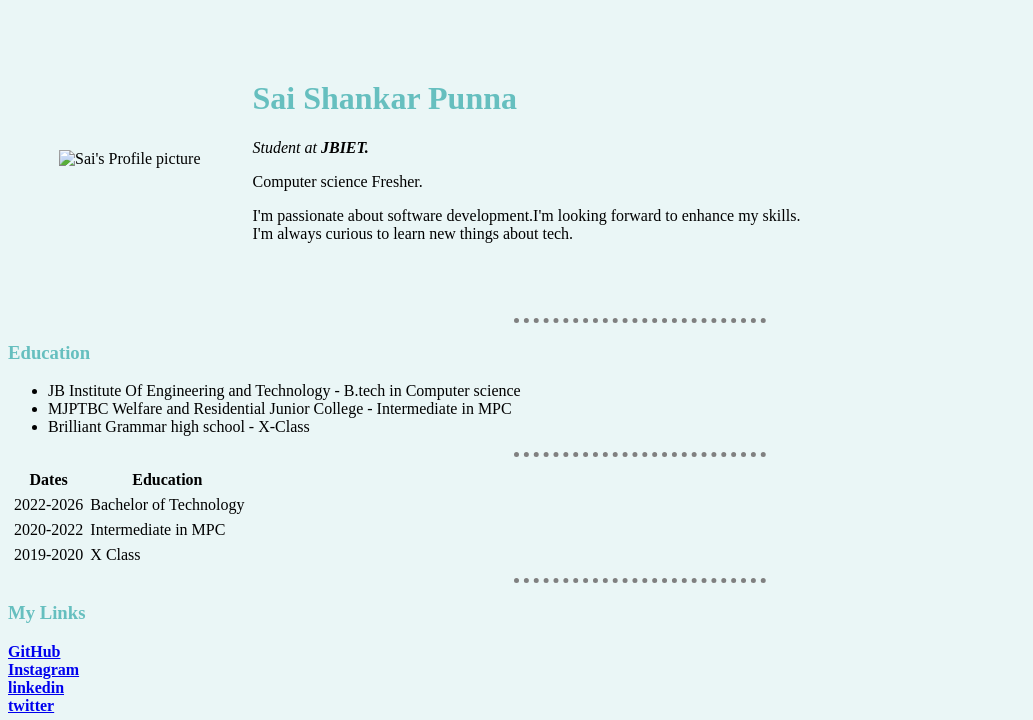
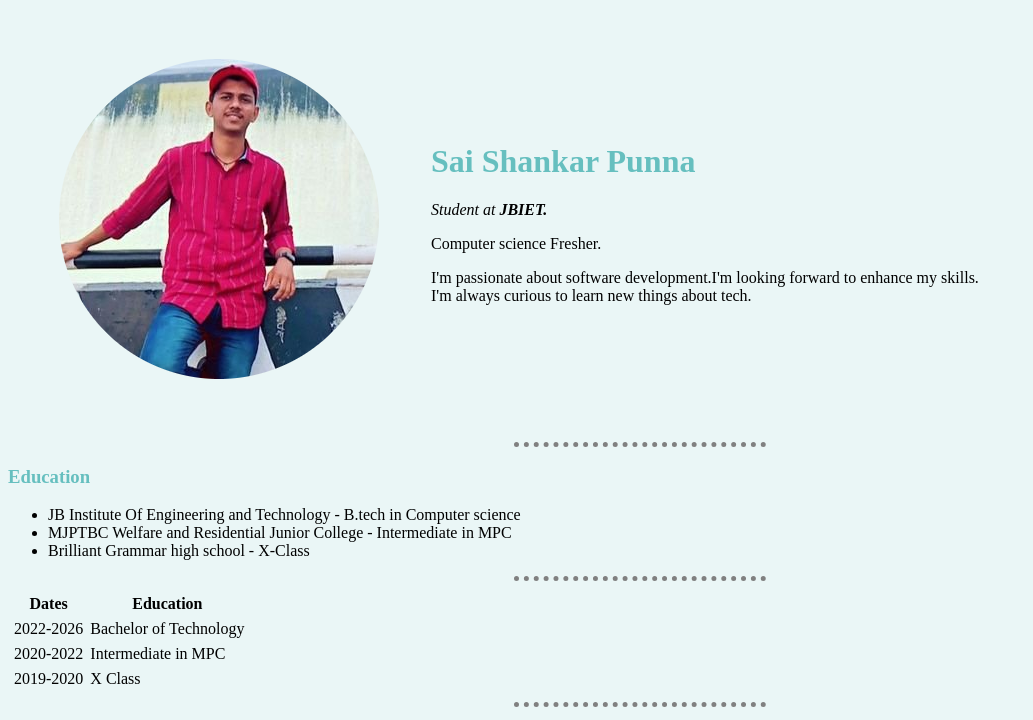
Before and after one commit to SaiShankar93/Personal-Site, a plain HTML site: page index.html in a window 1280 px wide. Shown: the top 720 px of the page, without its empty margins (0-1033 px from the left). Drawn offline with Linux system fonts and the light colour scheme.

Commit message:
Update index.html

```diff
--- a/index.html
+++ b/index.html
@@ -9,7 +9,7 @@
 
 <table cellspacing="50">
   <tr>
-    <td><img src="images/saishankar-modified.png" alt="Sai's Profile picture"></td>
+    <td><img src="/saishankar-modified.png" alt="Sai's Profile picture"></td>
     <td>
       <h1>Sai Shankar Punna</h1>
       <p><em>Student at <strong>JBIET.</strong></em></p>
```
